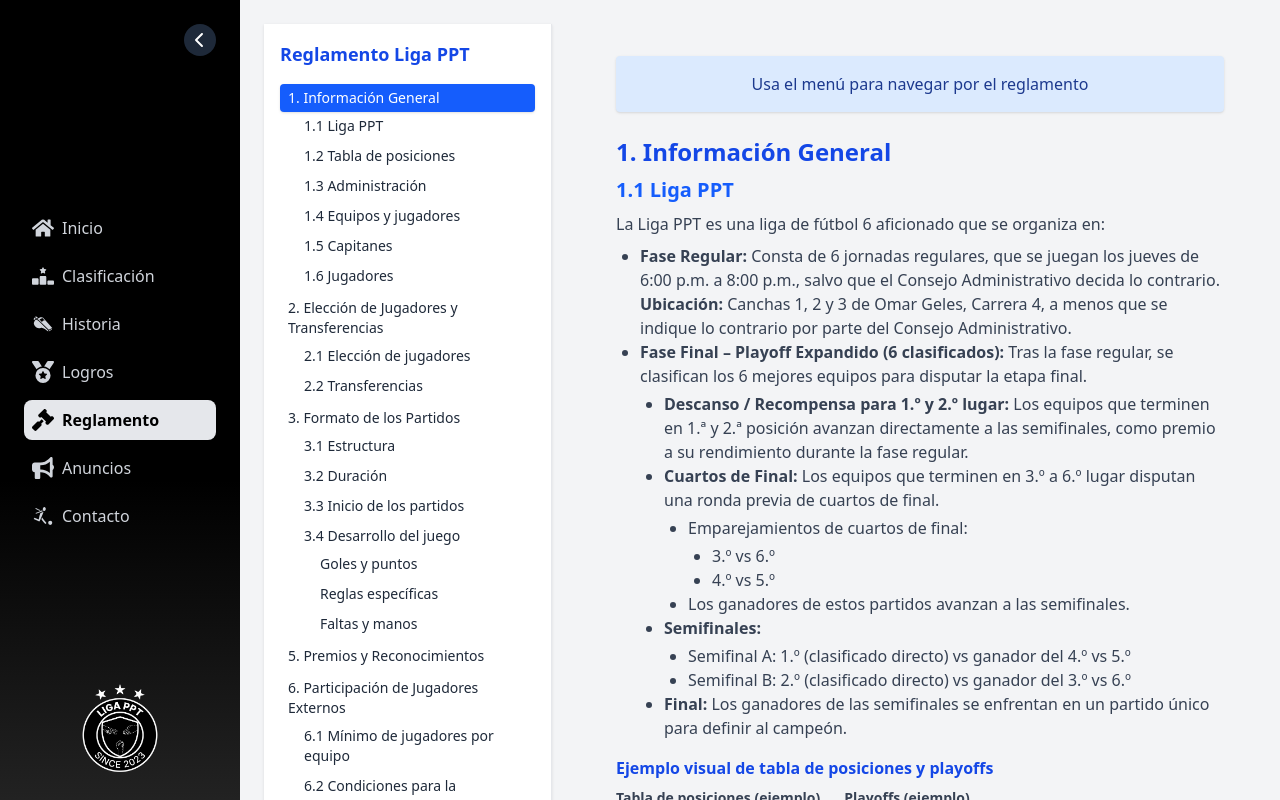
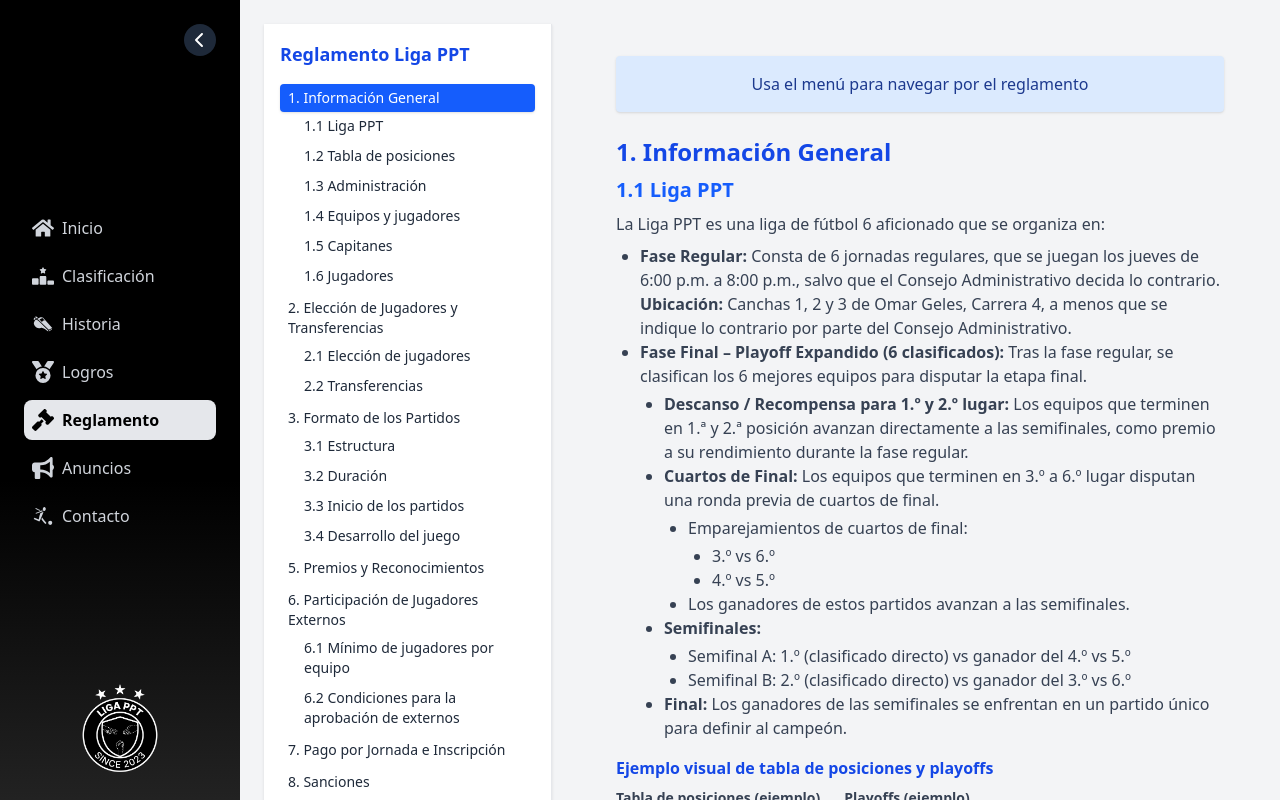
Before and after one commit to marianoamaris/liga-ppt, a React (Vite) app: page /reglamento in a window 1280 px wide. Built offline with nearby package versions, Linux system fonts and the light colour scheme.

Commit message:
Fix scroll en reglamento

```diff
--- a/src/components/reglamento/SidebarReglamento.tsx
+++ b/src/components/reglamento/SidebarReglamento.tsx
@@ -31,11 +31,6 @@ const SECTIONS = [
       {
         id: "3.4 Desarrollo del juego",
         label: "3.4 Desarrollo del juego",
-        children: [
-          { id: "Goles y puntos", label: "Goles y puntos" },
-          { id: "Reglas específicas", label: "Reglas específicas" },
-          { id: "Faltas y manos", label: "Faltas y manos" },
-        ],
       },
     ],
   },
@@ -86,7 +81,12 @@ function scrollToSection(id: string) {
   }
 }
 
-function renderMenu(items: any[], activeId: string, level = 0) {
+function renderMenu(
+  items: any[],
+  activeId: string,
+  onSectionClick?: (id: string) => void,
+  level = 0
+) {
   return (
     <ul className={level === 0 ? "space-y-1" : "ml-4 space-y-0.5"}>
       {items.map((item) => (
@@ -100,24 +100,35 @@ function renderMenu(items: any[], activeId: string, level = 0) {
               }
               ${level === 0 ? "font-bold" : "font-normal"}
             `}
-            onClick={() => scrollToSection(item.id)}
+            onClick={() =>
+              onSectionClick
+                ? onSectionClick(item.id)
+                : scrollToSection(item.id)
+            }
           >
             {item.label}
           </button>
-          {item.children && renderMenu(item.children, activeId, level + 1)}
+          {item.children &&
+            renderMenu(item.children, activeId, onSectionClick, level + 1)}
         </li>
       ))}
     </ul>
   );
 }
 
-export const SidebarReglamento: React.FC<{ activeId: string }> = ({
+interface SidebarReglamentoProps {
+  activeId: string;
+  onSectionClick?: (id: string) => void;
+}
+
+export const SidebarReglamento: React.FC<SidebarReglamentoProps> = ({
   activeId,
+  onSectionClick,
 }) => (
   <aside className="w-72 min-w-[200px] max-w-xs bg-white border-r border-gray-200 p-4 h-screen sticky top-0 overflow-y-auto shadow-sm">
     <div className="mb-4 text-lg font-bold text-blue-700">
       Reglamento Liga PPT
     </div>
-    {renderMenu(SECTIONS, activeId)}
+    {renderMenu(SECTIONS, activeId, onSectionClick)}
   </aside>
 );
--- a/src/pages/ReglamentoPage.tsx
+++ b/src/pages/ReglamentoPage.tsx
@@ -1,4 +1,4 @@
-import React, { useState, useEffect } from "react";
+import React, { useState, useEffect, useCallback } from "react";
 import { SidebarReglamento } from "../components/reglamento/SidebarReglamento";
 import { ReglamentoViewer } from "../components/reglamento/ReglamentoViewer";
 
@@ -6,30 +6,45 @@ export const ReglamentoPage: React.FC = () => {
   // Para resaltar la sección activa
   const [activeId, setActiveId] = useState<string>("1. Información General");
 
-  // Scroll listener para resaltar sección activa
+  // Scroll listener para resaltar sección activa (fluido)
   useEffect(() => {
     const handleScroll = () => {
       const sections = Array.from(
         document.querySelectorAll("[data-section-id]")
       );
+      let minDist = Infinity;
       let current = "1. Información General";
-      for (const section of sections) {
+      sections.forEach((section) => {
         const rect = section.getBoundingClientRect();
-        if (rect.top <= 80) {
+        const dist = Math.abs(rect.top - 100); // 100px desde el top
+        if (dist < minDist) {
+          minDist = dist;
           current = section.getAttribute("data-section-id") || current;
         }
-      }
+      });
       setActiveId(current);
     };
     window.addEventListener("scroll", handleScroll, { passive: true });
     return () => window.removeEventListener("scroll", handleScroll);
   }, []);
 
+  // Al clickear en el sidebar, hacer scroll y actualizar el activeId
+  const handleSectionClick = useCallback((id: string) => {
+    const el = document.getElementById(id);
+    if (el) {
+      el.scrollIntoView({ behavior: "smooth", block: "start" });
+      setActiveId(id);
+    }
+  }, []);
+
   return (
     <div className="flex flex-col w-full gap-0 md:flex-row md:gap-8">
       {/* SidebarReglamento solo para esta página, sticky en desktop */}
       <div className="md:w-72 w-full md:sticky md:top-0 md:h-[calc(100vh-0px)] bg-white border-r border-gray-200 z-10">
-        <SidebarReglamento activeId={activeId} />
+        <SidebarReglamento
+          activeId={activeId}
+          onSectionClick={handleSectionClick}
+        />
       </div>
       <main className="flex-1 max-w-3xl p-4 mx-auto md:p-8">
         <div className="p-4 mb-6 font-medium text-center text-blue-900 bg-blue-100 rounded shadow">
```
